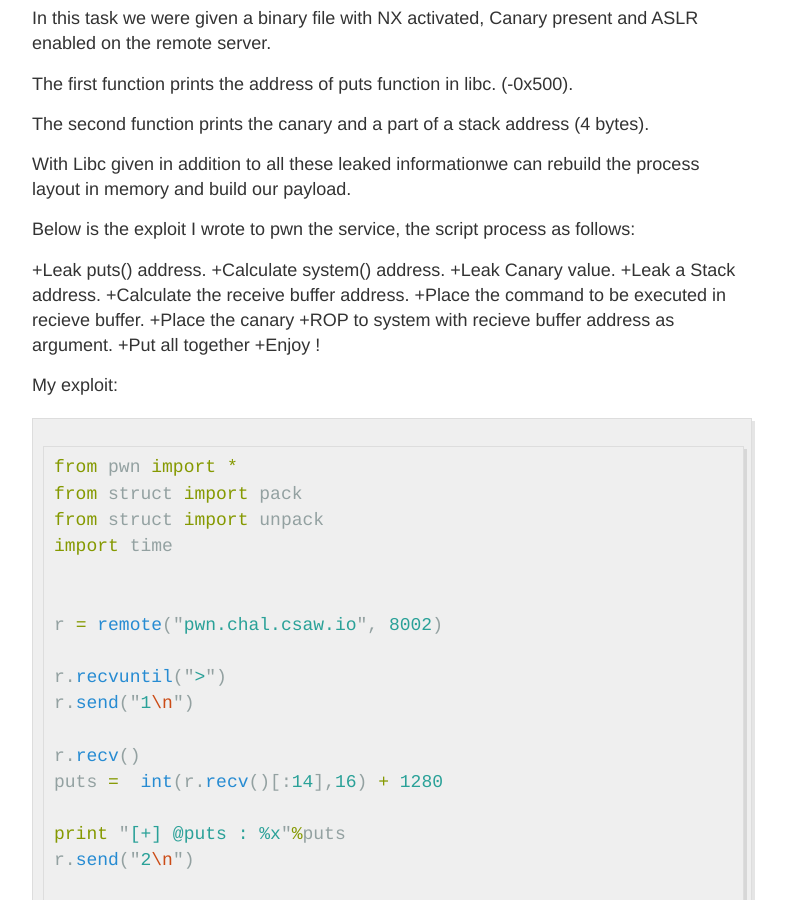
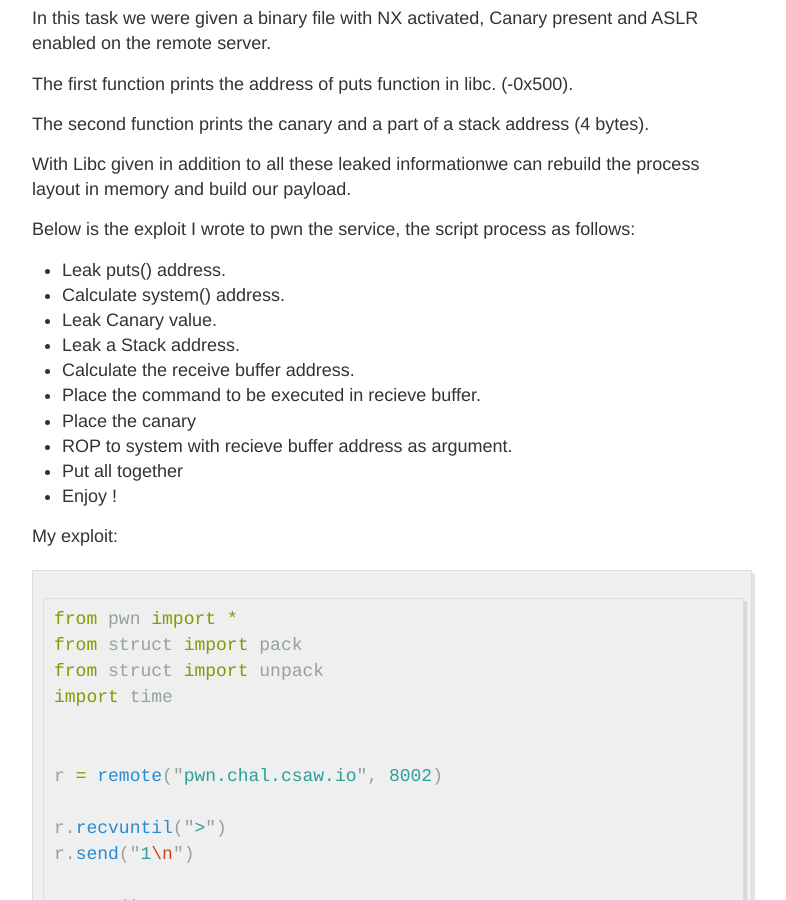
Before and after one commit to maroueneboubakri/maroueneboubakri.github.io, a Jekyll site: the page built from _posts/2016-9-19-CSAW-CTF-Qualification-Round-2016-Tutorial-Pwn200-Writeup.md, in a window 1280 px wide and 900 px high, scrolled down 312 px. Shown: the whole window, without its empty margins (248-1034 px from the left). Built offline with Jekyll 4.4.1, drawn with Linux system fonts in a browser that asks for light colours; our own code applies the rules of GitHub Pages for plain Markdown files; part of the change alters nothing that is shown.

```diff
--- a/_posts/2016-9-19-CSAW-CTF-Qualification-Round-2016-Tutorial-Pwn200-Writeup.md
+++ b/_posts/2016-9-19-CSAW-CTF-Qualification-Round-2016-Tutorial-Pwn200-Writeup.md
@@ -12,17 +12,18 @@ With Libc given in addition to all these leaked informationwe can rebuild the pr
 Below is the exploit I wrote to pwn the service, the script process as follows:
 
 
-+Leak puts() address.
-+Calculate system() address.
-+Leak Canary value.
-+Leak a Stack address.
-+Calculate the receive buffer address.
-+Place the command to be executed in recieve buffer.
-+Place the canary
-+ROP to system with recieve buffer address as argument.
-+Put all together
-+Enjoy !
+- Leak puts() address.
+- Calculate system() address.
+- Leak Canary value.
+- Leak a Stack address.
+- Calculate the receive buffer address.
+- Place the command to be executed in recieve buffer.
+- Place the canary
+- ROP to system with recieve buffer address as argument.
+- Put all together
+- Enjoy !
 
+<!--more-->
 
 My exploit:
 
```
